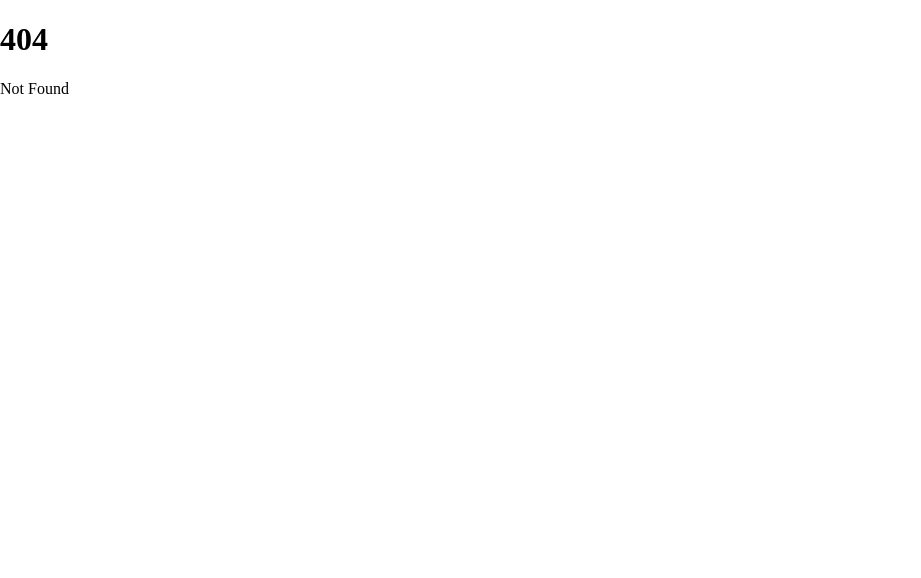
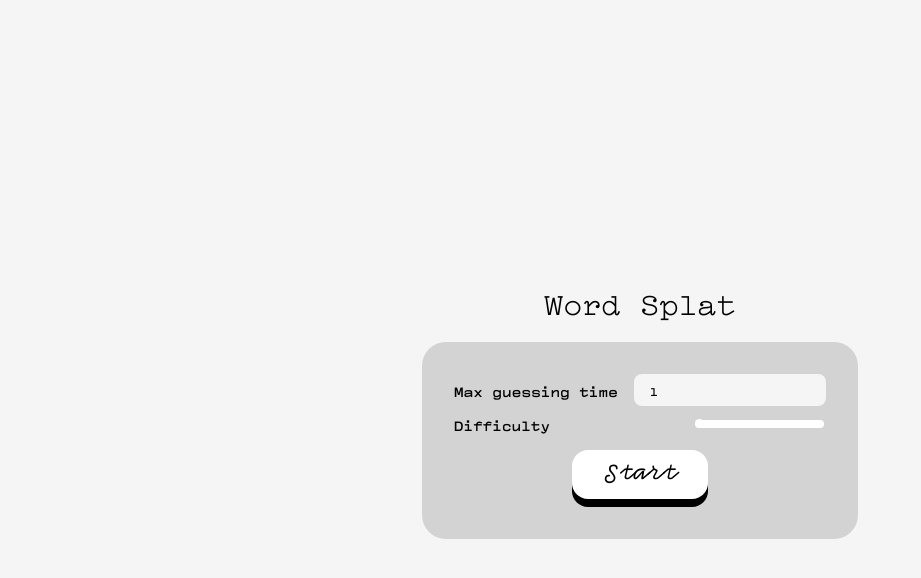
Before and after one commit to emendoza2/word-splat, a SvelteKit app: page /game/settings in a window 1280 px wide. Before the commit this address had no page. Shown: the top 578 px of the page, without its empty margins (0-921 px from the left). Built offline with nearby package versions, Linux system fonts and the light colour scheme.

Commit message:
Better console

```diff
--- /dev/null
+++ b/src/lib/store.ts
@@ -0,0 +1,28 @@
+// import { writable } from "svelte/store";
+// import { browser } from "$app/env";
+
+// export const checked = writable();
+
+// if (browser){
+//     checked.set(JSON.parse(localStorage.getItem("checked")) || false);
+//     checked.subscribe(value => {
+//         localStorage.setItem("checked", JSON.stringify(value));
+//     });
+// }
+import { writable, type Writable } from "svelte/store";
+import { browser } from '$app/environment';
+
+export const maxGuessingTime = writable<number>(); // seconds
+export const difficulty = writable<number>();
+
+function linkToLocalStorage<T>(w: Writable<T>, key: string) {
+    w.set(JSON.parse(localStorage.getItem(key) || "null") || 1);
+    w.subscribe((value: T)  => {
+        localStorage.setItem(key, JSON.stringify(value));
+    });
+}
+
+if (browser) {
+    linkToLocalStorage<number>(maxGuessingTime, "maxGuessingTime")
+    linkToLocalStorage<number>(difficulty, "difficulty")
+}
--- a/src/routes/+layout.svelte
+++ b/src/routes/+layout.svelte
@@ -1,5 +1,8 @@
 <svelte:head>
     <link href="/fonts/fonts.css" rel="stylesheet" />
+    <link rel="preload" href="/fonts/Compagnon-Bold.woff2" as="font" />
+    <link rel="preload" href="/fonts/Compagnon-Medium.woff2" as="font" />
+    <link rel="preload" href="/fonts/Compagnon-Roman.woff2" as="font" />
     <style>
         html, body {
             margin: 0;
@@ -7,4 +10,43 @@
         }
     </style>
 </svelte:head>
+<script>
+	import { onMount } from "svelte";
+
+
+    let loaded = false;
+    function handleLoad() {
+        console.log("laoded")
+        loaded = true;
+    }
+    onMount(() => {
+        if (document.readyState == "complete") {
+            loaded = true
+        }
+    })
+</script>
+<svelte:window on:load={handleLoad} />
+{#if !loaded}
+<div id="preloader">
+    <div id="container" class="container-preloader">
+        <div class="animation-preloader">
+            <div class="spinner"></div>
+            <div class="txt-loading">
+                LOADING
+            </div>
+        </div>
+    </div>
+</div>
+{/if}
+{#if loaded}
 <slot />
+{/if}
+<style>
+    #preloader {
+        font-family:-apple-system, BlinkMacSystemFont, 'Segoe UI', Roboto, Oxygen, Ubuntu, Cantarell, 'Open Sans', 'Helvetica Neue', sans-serif;
+        display: flex;
+        align-items: center;
+        justify-content: center;
+        min-height: 100vh;
+    }
+</style>
--- a/src/routes/+page.svelte
+++ b/src/routes/+page.svelte
@@ -1,3 +1,53 @@
-<h1>Ouchy Word</h1>
-<p>Ouchy pouhchy</p>
-<a href="/game">Start</a>
+<div class="container">
+
+    <h1>Word Game</h1>
+    <p>Some word game meant to be played live</p>
+    <a href="/game">Start</a>
+</div>
+<style>
+    .container {
+		padding: 1rem;
+		display: flex;
+		flex-direction: column;
+		justify-content: center;
+		align-items: center;
+		min-height: 100vh;
+		font-family: 'Compagnon Medium';
+		background-color: whitesmoke;
+		box-sizing: border-box;
+        -webkit-user-select: none;
+        -moz-user-select: none;
+        -ms-user-select: none;
+        user-select: none;
+	}
+    a {
+        display: inline-block;
+		border-radius: 1rem;
+        margin-top: 1rem;
+		padding: 0.3rem 2rem 1rem 2rem;
+		box-shadow: 0 0.5rem black;
+		font-family: 'Compagnon Bold', 'Courier New', 'Courier', monospace;
+		transform: translateY(-0.5rem);
+		-webkit-tap-highlight-color: rgba(0, 0, 0, 0);
+		-webkit-tap-highlight-color: transparent;
+		-webkit-touch-callout: none;
+		-webkit-user-select: none;
+		-moz-user-select: none;
+		-ms-user-select: none;
+		user-select: none;
+		text-decoration: none;
+		color: inherit;
+		font-size: 1.5em;
+		background-color: white;
+	}
+	a:hover {
+		cursor: pointer;
+	}
+	a:active {
+		transform: translateY(0rem);
+		box-shadow: none;
+	}
+	a:visited {
+		color: inherit;
+	}
+</style>
--- /dev/null
+++ b/src/routes/game/settings/+page.svelte
@@ -0,0 +1,201 @@
+<script lang="ts">
+	import { difficulty, maxGuessingTime } from '$lib/store';
+</script>
+
+<div class="settings-area">
+    <h1>Word Splat</h1>
+	<div class="input-area">
+		<div class="form-control">
+			<label for="maxGuessingTime">Max guessing time</label>
+			<input
+				id="maxGuessingTime"
+				type="number"
+                size="1"
+				placeholder="Timeout in seconds"
+				bind:value={$maxGuessingTime}
+			/>
+		</div>
+		<div class="form-control">
+			<label for="difficulty">Difficulty</label>
+			<input
+				id="difficulty"
+				type="range"
+				placeholder="Difficulty"
+				min="1"
+				max="3"
+				bind:value={$difficulty}
+			/>
+		</div>
+		<p>
+			<a class="start-button" href="/game">Start</a>
+		</p>
+	</div>
+</div>
+
+<style>
+	.settings-area {
+		padding: 1rem;
+		display: flex;
+		flex-direction: column;
+		justify-content: center;
+		align-items: center;
+		min-height: 100vh;
+		font-family: 'Compagnon Medium';
+		background-color: whitesmoke;
+		box-sizing: border-box;
+        -webkit-user-select: none;
+        -moz-user-select: none;
+        -ms-user-select: none;
+        user-select: none;
+	}
+	.input-area {
+		padding: 2rem;
+		text-align: center;
+		background-color: lightgray;
+		border-radius: 1.5rem;
+	}
+	input {
+		font-family: 'Compagnon Medium', monospace;
+	}
+	input[type='number'] {
+		padding: 0.5rem 1rem;
+		border: none;
+		background-color: whitesmoke;
+		border-radius: 0.5rem;
+		outline: none !important;
+        -moz-appearance: textfield;
+        appearance: textfield;
+	}
+    ::-moz-selection { /* Code for Firefox */
+    color: white;
+    background: black;
+    }
+
+    ::selection {
+    color: white;
+    background: black;
+    }
+	input[type='number']::-webkit-inner-spin-button {
+		-webkit-appearance: none;
+	}
+	input[type='number']:focus {
+		background-color: white;
+	}
+	input[type='range'] {
+		/* padding: 0.5rem 1rem; */
+		border: none;
+		background-color: white;
+		border-radius: 0.5rem;
+		-webkit-appearance: none;
+		/* width: 100%; */
+		height: 8px;
+		outline: none !important;
+		appearance: none;
+		border: none;
+		border-radius: 30px;
+	}
+	input[type='range']::-moz-focus-outer {
+		border: 0;
+	}
+	input[type='range']:hover {
+		outline: none;
+	}
+
+	/* Chrome */
+
+	input[type='range']::-webkit-slider-thumb {
+		-webkit-appearance: none;
+		appearance: none;
+		width: 9px;
+		height: 9px;
+		background: #fff;
+		cursor: pointer;
+		border-radius: 30px;
+		outline: none;
+	}
+
+	/* Moz */
+
+	input[type='range']::-moz-range-thumb {
+		width: 18px;
+		height: 18px;
+		background: #fff;
+		cursor: pointer;
+		border-radius: 50%;
+		border: none;
+		outline: none;
+	}
+	input[type='range']::-moz-range-progress {
+		background-color: #fff;
+		height: 100%;
+		border-radius: 30px;
+		border: none;
+	}
+	input[type='range']::-moz-range-track {
+		background-color: #aaa;
+		border-radius: 30px;
+		border: none;
+		height: 100%;
+	}
+
+	/* IE*/
+
+	input[type='range']::-ms-fill-lower {
+		background-color: #fff;
+		height: 100%;
+		border-radius: 30px;
+		border: none;
+	}
+	input[type='range']::-ms-fill-upper {
+		background-color: #ccc;
+		border-radius: 30px;
+		border: none;
+		height: 100%;
+	}
+	label {
+		padding-right: 1em;
+	}
+	.form-control {
+		width: 100%;
+		padding-bottom: 0.5rem;
+		display: flex;
+		align-items: center;
+		justify-content: space-between;
+	}
+	.start-button {
+        display: inline-block;
+		border-radius: 1rem;
+		padding: 0.3rem 2rem 1rem 2rem;
+		box-shadow: 0 0.5rem black;
+		font-family: 'Compagnon Bold', 'Courier New', 'Courier', monospace;
+		transform: translateY(-0.5rem);
+		-webkit-tap-highlight-color: rgba(0, 0, 0, 0);
+		-webkit-tap-highlight-color: transparent;
+		-webkit-touch-callout: none;
+		-webkit-user-select: none;
+		-moz-user-select: none;
+		-ms-user-select: none;
+		user-select: none;
+		text-decoration: none;
+		color: inherit;
+		font-size: 1.5em;
+		background-color: white;
+	}
+	.start-button:hover {
+		cursor: pointer;
+	}
+	.start-button:active {
+		transform: translateY(0rem);
+		box-shadow: none;
+	}
+	.start-button:visited {
+		color: inherit;
+	}
+    p {
+        margin-bottom: 0;
+    }
+    h1 {
+        font-family: 'Compagnon Roman', 'Courier New', Courier, monospace;
+        font-weight: normal;
+    }
+</style>
```
Also changed, not shown: src/routes/game/+page.svelte (+40 -23 lines).
